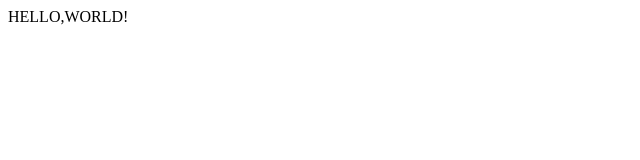
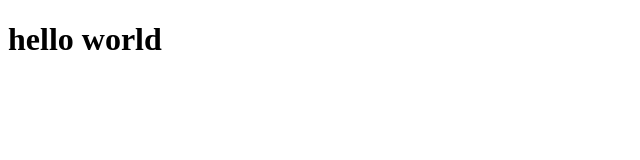
Before and after one commit to Hebertsantos85/aulagit01, a plain HTML site: page index.html in a window 1280 px wide. Shown: the whole page, without its empty margins (0-640 px from the left). Drawn offline with Linux system fonts and the light colour scheme.

Commit message:
alteracao

```diff
--- a/index.html
+++ b/index.html
@@ -7,6 +7,7 @@
     <title>primeira Aula Git</title>
 </head>
 <body>
-    HELLO,WORLD!
+
+   <h1>hello world</h1>
 </body>
 </html>
```
